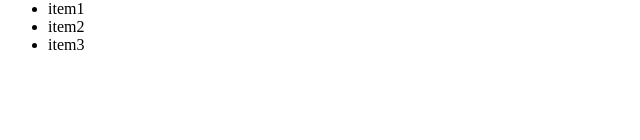
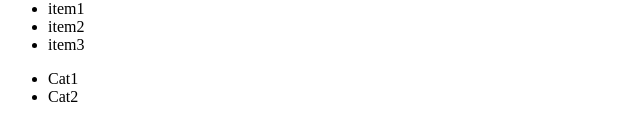
Before and after one commit to jlundgren77/e-MERN, a React (Create React App) app in the folder client/: page / in a window 1280 px wide. Shown: the part 452-592 px from the top of the page, without its empty margins (0-640 px from the left). Built offline with nearby package versions, Linux system fonts and the light colour scheme; the HTML template or start-up script is replaced by a standard one.

Commit message:
adds categories to shopping page

```diff
--- a/client/src/core/Home.js
+++ b/client/src/core/Home.js
@@ -13,6 +13,10 @@ const Home = () => (
         <li>item2</li>
         <li>item3</li>
       </ul>
+      <ul>
+        <li>Cat1</li>
+        <li>Cat2</li>
+      </ul>
     </div>
   </Layout>
 );
```
